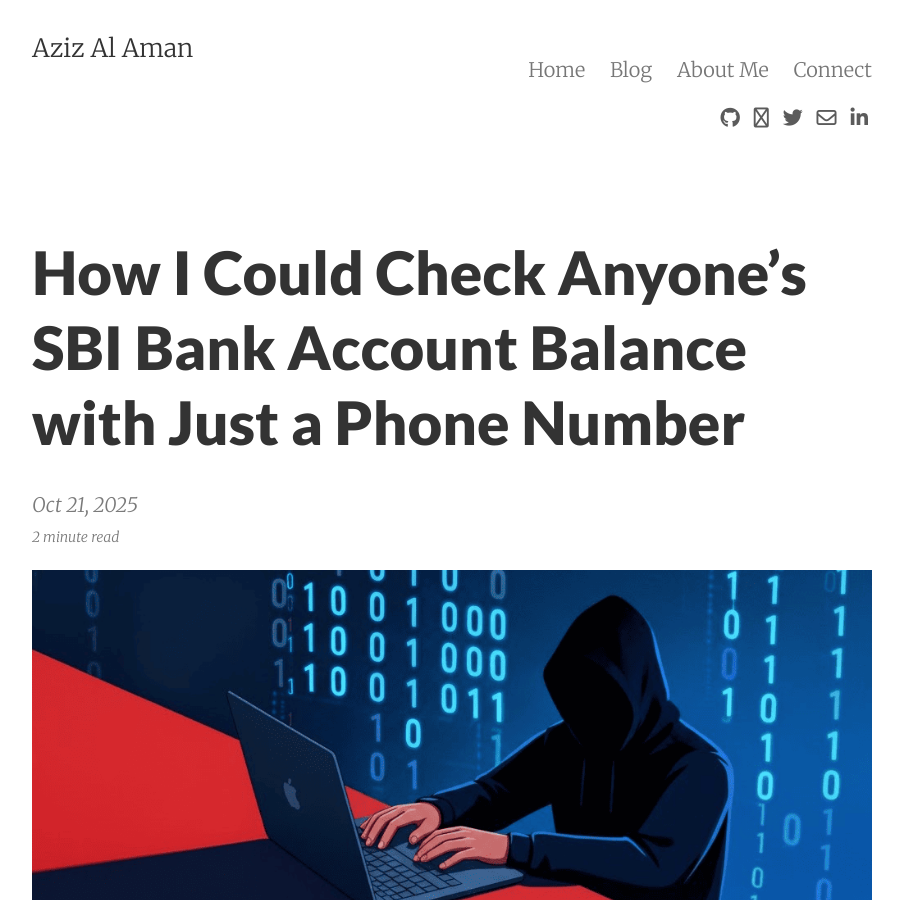
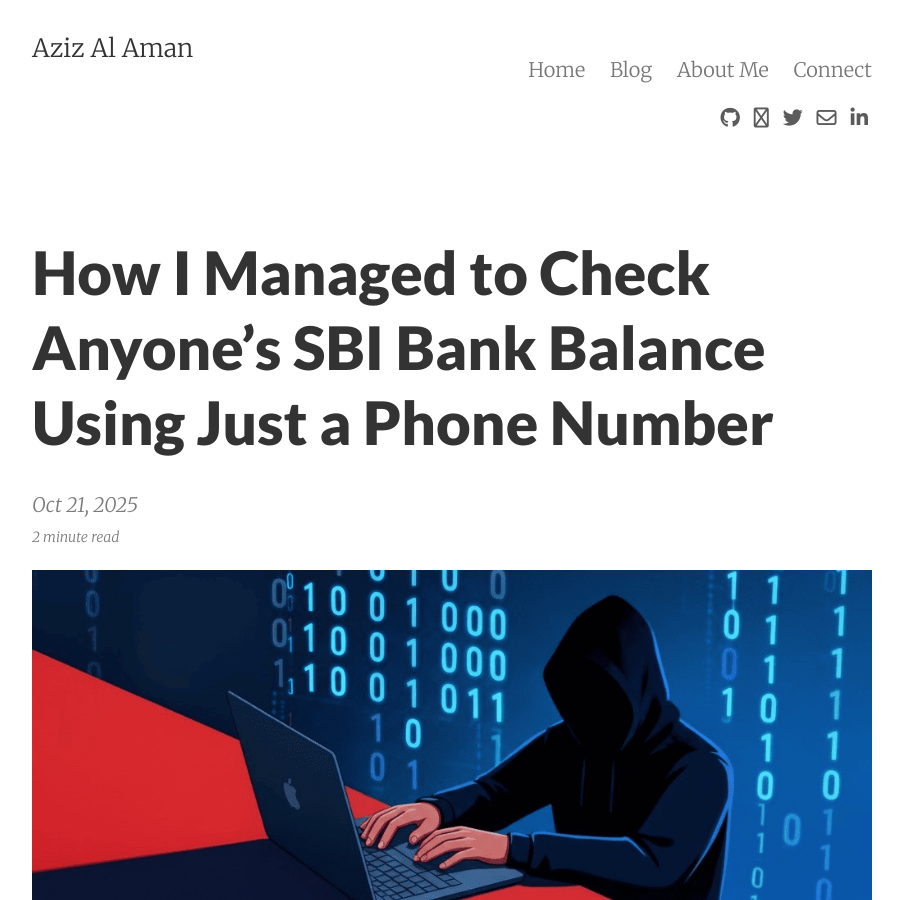
Before and after one commit to nxtexploit/blog, a Jekyll site: the page built from _posts/2025-10-21-how-i-managed-to-check-anyones-sbi-bank-balance-using-just-a-phone-number.md, in a window 1280 px wide and 900 px high. Shown: the whole window, without its empty margins (188-1091 px from the left). Built offline with Jekyll 4.4.1, drawn with Linux system fonts in a browser that asks for light colours; nearby versions of some CDN libraries; comment, search, counter and statistics services are not loaded.

Commit message:
Update and rename 2025-10-21-how-i-could-check-anyones-SBI-bank-account-balance-with-just-a-phone-number.md to 2025-10-21-how-i-managed-to-check-anyones-sbi-bank-balance-using-just-a-phone-number.md

```diff
--- a/_posts/2025-10-21-how-i-could-check-anyones-SBI-bank-account-balance-with-just-a-phone-number.md
+++ b/_posts/2025-10-21-how-i-managed-to-check-anyones-sbi-bank-balance-using-just-a-phone-number.md
@@ -1,6 +1,6 @@
 ---
 layout: post
-title: How I Could Check Anyone’s SBI Bank Account Balance with Just a Phone Number
+title: How I Managed to Check Anyone’s SBI Bank Balance Using Just a Phone Number
 date: 2025-10-21
 summary: A parameter-tampering IDOR in a demat portal’s Get Balance workflow allowed unauthorized retrieval of account type and live Account balance by swapping the AccountNo value.
 categories: VDP
```
